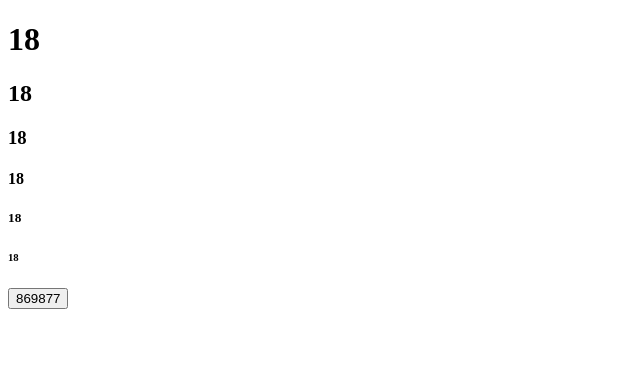
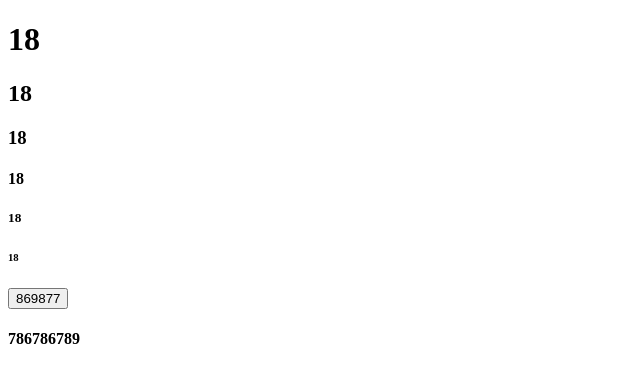
Before and after one commit to philio511/feng, a plain HTML site: page index.html in a window 1280 px wide. Shown: the whole page, without its empty margins (0-640 px from the left). Drawn offline with Linux system fonts and the light colour scheme.

Commit message:
Update index.html

```diff
--- a/index.html
+++ b/index.html
@@ -11,5 +11,6 @@
                             <h5>18</h5>
                             <h6>18</h6>
                             <button>869877</button>
+                          <h4>786786789</h4>
                         </body>
 </html>
```
